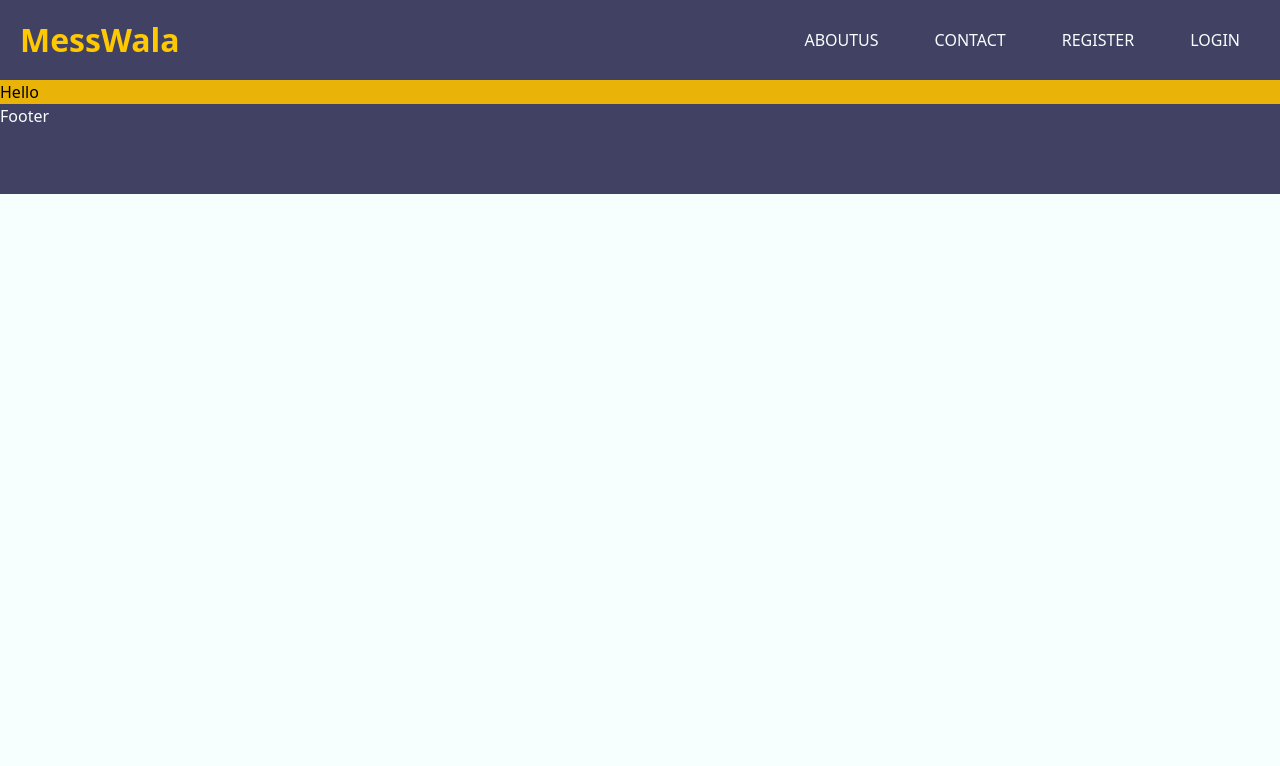
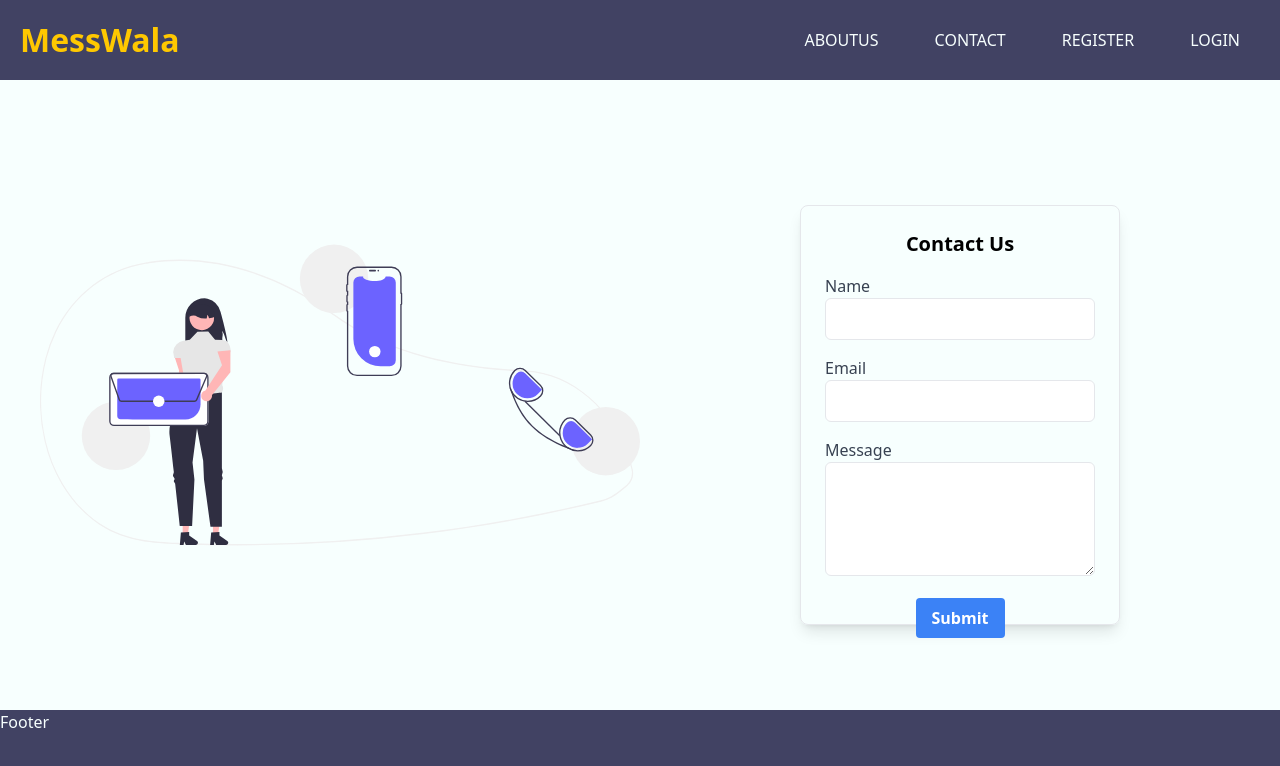
Before and after one commit to Omkardivate/Messwala, a React (Create React App) app in the folder frontend/: page /contact in a window 1280 px wide. Shown: the top 766 px of the page. Built offline with nearby package versions, Linux system fonts and the light colour scheme.

Commit message:
updating UI

```diff
--- a/frontend/src/App.js
+++ b/frontend/src/App.js
@@ -20,10 +20,10 @@ function App() {
   return (
     <div className="bg-primary min-h-screen w-full flex flex-col">
       <Navbar />
-      {/* <div className=" flex  flex-1 w-full overflow-y-scroll">
+      <div className=" flex flex-1 h-full overflow-y-scroll">
         <Outlet />
-      </div> */}
-      <Outlet />
+      </div>
+      {/* <Outlet /> */}
       <Footer />
       <ToastContainer
         position="top-right"
--- a/frontend/src/components/Contact.js
+++ b/frontend/src/components/Contact.js
@@ -1,7 +1,83 @@
+import { useState } from "react"
+
 const Contact = () => {
+  const [formData, setFormData] = useState({
+    name: "",
+    email: "",
+    message: "",
+  })
+
+  const handleChange = (e) => {
+    setFormData({
+      ...formData,
+      [e.target.name]: e.target.value,
+    })
+  }
+
+  const handleSubmit = (e) => {
+    e.preventDefault()
+    // Handle form submission here
+    console.log(formData)
+  }
+
   return (
-    <div className="w-full h-full bg-yellow-500">
-      <h1>Hello</h1>
+    <div className="w-full flex  justify-around items-center">
+      <img src="./contact.svg" className="w-[600px] h-[600px] ml-10" />
+      <div className=" w-1/4 mx-auto mt-10 p-6 h-2/3 border rounded-lg shadow-lg">
+        <h2 className="text-xl font-semibold mb-4 text-center">Contact Us</h2>
+        <form onSubmit={handleSubmit}>
+          <div className="mb-4">
+            <label htmlFor="name" className="block text-gray-700">
+              Name
+            </label>
+            <input
+              type="text"
+              id="name"
+              name="name"
+              value={formData.name}
+              onChange={handleChange}
+              className="w-full px-4 py-2 rounded-md border focus:outline-none focus:border-blue-500"
+              required
+            />
+          </div>
+          <div className="mb-4">
+            <label htmlFor="email" className="block text-gray-700">
+              Email
+            </label>
+            <input
+              type="email"
+              id="email"
+              name="email"
+              value={formData.email}
+              onChange={handleChange}
+              className="w-full px-4 py-2 rounded-md border focus:outline-none focus:border-blue-500"
+              required
+            />
+          </div>
+          <div className="mb-4">
+            <label htmlFor="message" className="block text-gray-700">
+              Message
+            </label>
+            <textarea
+              id="message"
+              name="message"
+              value={formData.message}
+              onChange={handleChange}
+              rows="4"
+              className="w-full px-4 py-2 rounded-md border focus:outline-none focus:border-blue-500"
+              required
+            ></textarea>
+          </div>
+          <div className="text-center">
+            <button
+              type="submit"
+              className="bg-blue-500 hover:bg-blue-700 text-white font-bold py-2 px-4 rounded"
+            >
+              Submit
+            </button>
+          </div>
+        </form>
+      </div>
     </div>
   )
 }
--- a/frontend/src/components/Error.js
+++ b/frontend/src/components/Error.js
@@ -1,7 +1,9 @@
 const Error = () => {
   return (
     <div>
-      <h1>Error page</h1>
+      <h1 className="text-xl font-semibold">
+        Error page ! Something went wrong
+      </h1>
     </div>
   )
 }
--- a/frontend/src/components/FixedMenu.js
+++ b/frontend/src/components/FixedMenu.js
@@ -5,8 +5,8 @@ import { Bounce, toast } from "react-toastify"
 const FixedMenu = () => {
   const [formData, setFormData] = useState({
     mess: { messId: sessionStorage["messId"] },
-    menuName: "",
-    price: "",
+    fixedmenuName: "",
+    fixedprice: "",
     // availbility: "",
   })
 
@@ -25,8 +25,8 @@ const FixedMenu = () => {
       if (response.data) {
         setFormData({
           mess: { messId: sessionStorage["messId"] },
-          menuName: "",
-          price: "",
+          fixedmenuName: "",
+          fixedprice: "",
           // availbility: "",
         })
         toast.success("Fixed Menu is Add", {
@@ -59,9 +59,9 @@ const FixedMenu = () => {
             </label>
             <input
               type="text"
-              id="menuName"
-              name="menuName"
-              value={formData.menuName}
+              id="fixedmenuName"
+              name="fixedmenuName"
+              value={formData.fixedmenuName}
               onChange={handleChange}
               className="w-full px-4 py-2 rounded-md border focus:outline-none focus:border-blue-500"
               required
@@ -74,9 +74,9 @@ const FixedMenu = () => {
             </label>
             <input
               type="number"
-              id="price"
-              name="price"
-              value={formData.price}
+              id="fixedprice"
+              name="fixedprice"
+              value={formData.fixedprice}
               onChange={handleChange}
               className="w-full px-4 py-2 rounded-md border focus:outline-none focus:border-blue-500"
               required
--- a/frontend/src/components/MessCard.js
+++ b/frontend/src/components/MessCard.js
@@ -1,10 +1,11 @@
 const MessCard = ({ messData }) => {
   console.log(messData)
   return (
-    <div className="bg-secondary rounded-lg shadow-md p-6 text-white">
+    <div className="bg-primary rounded-lg shadow-md p-6 text-secondary ">
       <h2 className="text-2xl font-semibold mb-4">{messData.messName}</h2>
       <p className="text-lg mb-2">Manager: {messData.userName}</p>
       <p className="text-lg mb-2">Contact: {messData.mobile}</p>
+      <p className="text-lg mb-2">Ranting: {messData.ranting}</p>
       <p className="text-lg mb-2">
         Location: {messData.landmark}, {messData.city}, {messData.state}
       </p>
--- a/frontend/src/components/SingleMess.js
+++ b/frontend/src/components/SingleMess.js
@@ -1,4 +1,19 @@
+import axios from "axios"
+import { useEffect } from "react"
+import { useParams } from "react-router-dom"
+import { GETSINGLEMESS } from "../utils/constants"
+
 const SingleMess = () => {
+  const { id } = useParams()
+  useEffect(() => {
+    fetchMessData()
+  }, [])
+
+  const fetchMessData = async () => {
+    await axios.get(`${GETSINGLEMESS}/${id}`).then((response) => {
+      console.log(response.data)
+    })
+  }
   return (
     <div>
       <h1>SingleMess Page</h1>
--- a/frontend/src/utils/constants.js
+++ b/frontend/src/utils/constants.js
@@ -2,3 +2,4 @@ export const MESS = "http://localhost:8080/mess"
 export const USER = "http://localhost:8080/user"
 export const DAILYMENU = "http://localhost:8080/dailymenu"
 export const FIXEDMENU = "http://localhost:8080/fixedmenu"
+export const GETSINGLEMESS = "http://localhost:8080/mess/getonemess"
```
Also changed, not shown: frontend/public/contact.svg (added).
